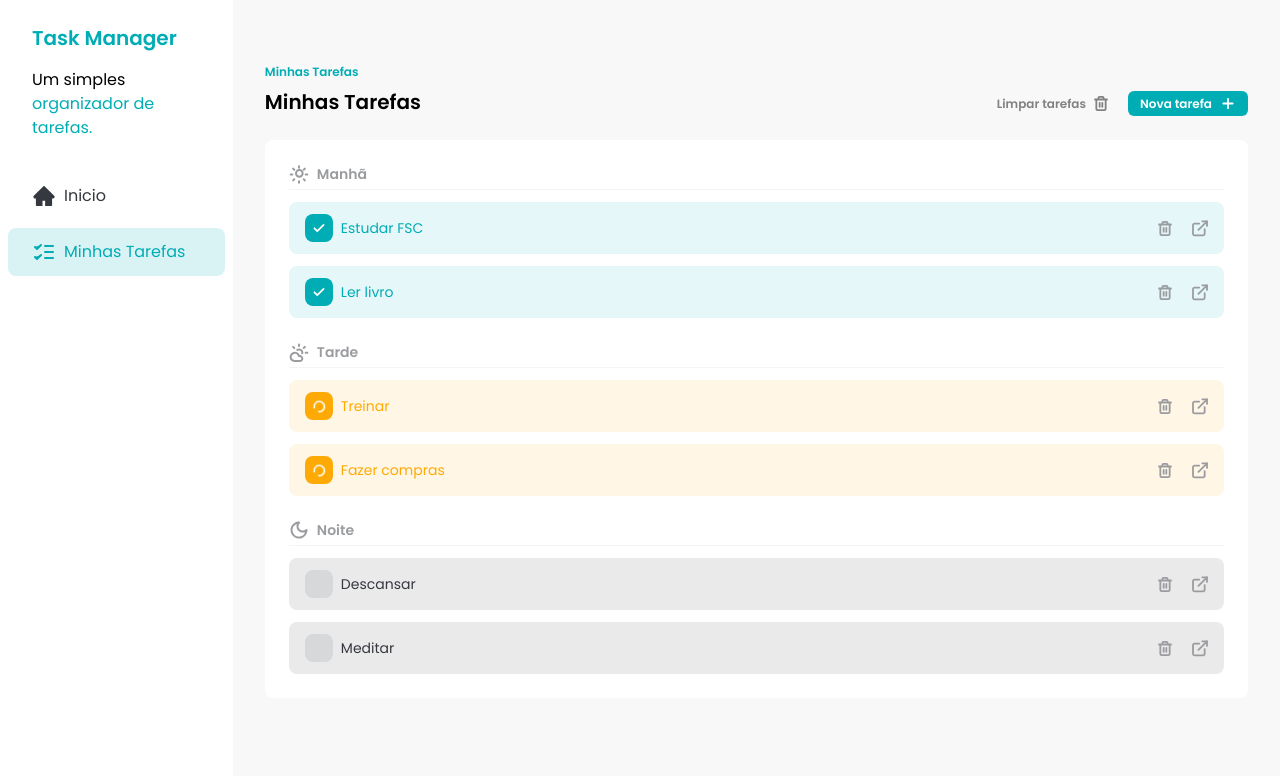
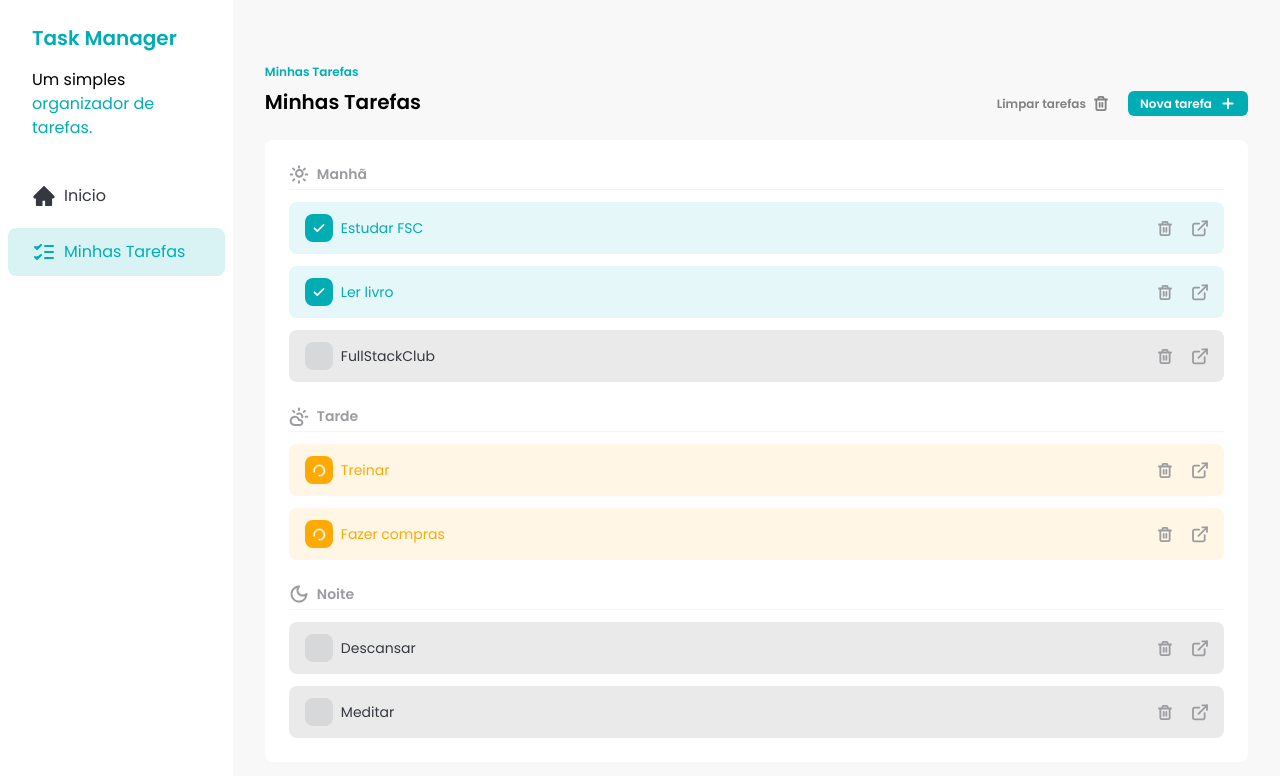
Before and after one commit to Sergio-HenriQ/TaskManager, a React (Vite) app: page / in a window 1280 px wide. Shown: the top 776 px of the page. Built offline with nearby package versions, Linux system fonts and the light colour scheme; data requests are answered from the project's data file.

Commit message:
feat: ensure task is created on db

```diff
--- a/db.json
+++ b/db.json
@@ -1,46 +1,53 @@
 {
   "tasks": [
     {
-      "id": 1,
+      "id": "1",
       "title": "Estudar FSC",
       "description": "Estudar para a prova de FSC",
       "time": "morning",
       "status": "done"
     },
     {
-      "id": 2,
+      "id": "2",
       "title": "Ler livro",
       "description": "Ler o livro de matemática",
       "time": "morning",
       "status": "done"
     },
     {
-      "id": 3,
+      "id": "3",
       "title": "Treinar",
       "description": "Treinar para a competição de natação",
       "time": "afternoon",
       "status": "in_progress"
     },
     {
-      "id": 4,
+      "id": "4",
       "title": "Fazer compras",
       "description": "Comprar os ingredientes para o jantar",
       "time": "afternoon",
       "status": "in_progress"
     },
     {
-      "id": 5,
+      "id": "5",
       "title": "Descansar",
       "description": "Assistir um filme com a família",
       "time": "evening",
       "status": "not_started"
     },
     {
-      "id": 6,
+      "id": "6",
       "title": "Meditar",
       "description": "Meditar por 10 minutos",
       "time": "evening",
       "status": "not_started"
+    },
+    {
+      "id": "f282573d-03d4-441d-b65e-1836d3a23c5b",
+      "title": "FullStackClub",
+      "time": "morning",
+      "description": "Ver aula",
+      "status": "not_started"
     }
   ]
 }
--- a/src/components/TaskItem.jsx
+++ b/src/components/TaskItem.jsx
@@ -54,7 +54,7 @@
 
 TaskItem.propTypes = {
   task: PropTypes.shape({
-    id: PropTypes.number.isRequired,
+    id: PropTypes.string.isRequired,
     title: PropTypes.string.isRequired,
     description: PropTypes.string.isRequired,
     time: PropTypes.oneOf(["morning", "afternoon", "evening"]).isRequired,
--- a/src/components/Tasks.jsx
+++ b/src/components/Tasks.jsx
@@ -70,7 +70,17 @@
     setTasks(newTasks)
   }
 
-  const handleAddTaskSubmit = (task) => {
+  const handleAddTaskSubmit = async (task) => {
+    const response = await fetch("http://localhost:3000/tasks", {
+      method: "POST",
+      body: JSON.stringify(task),
+    })
+
+    if (!response.ok) {
+      return toast.error(
+        "Erro ao adicionar a tarefa. Por favor, tente novamente."
+      )
+    }
     setTasks([...tasks, task])
     toast.success("Tarefa adicionada com sucesso!")
   }
```
